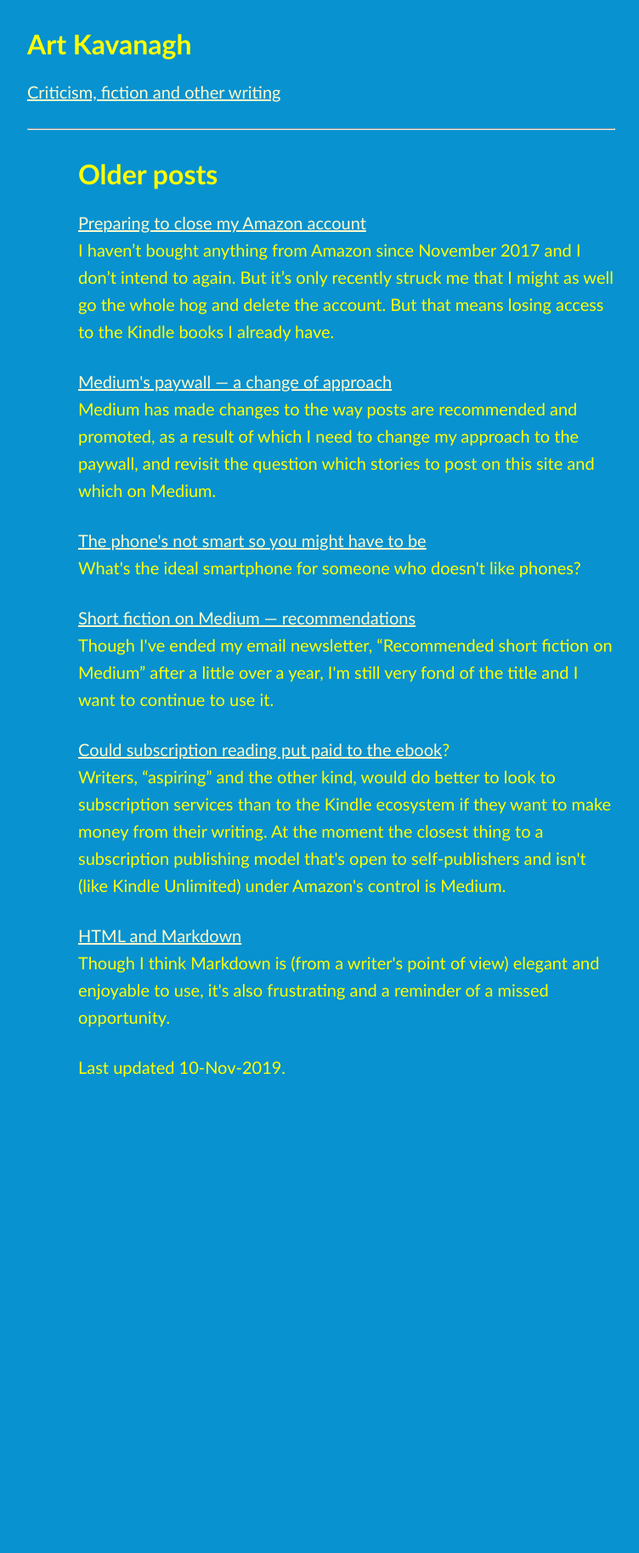
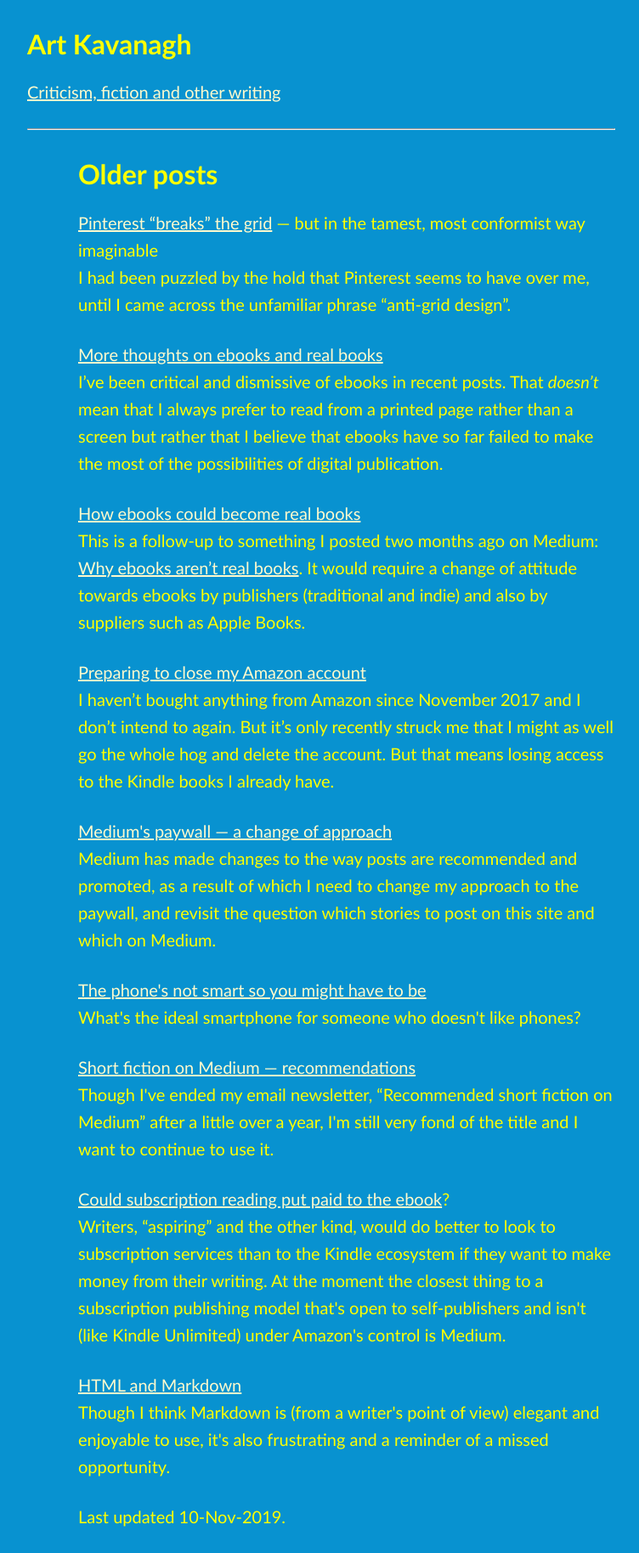
Before and after one commit to artkavanagh/github.io, a Jekyll site: the page older-posts.html, which Jekyll copies as it is, in a window 1280 px wide. Shown: the whole page at 85% size, without its empty margins (232-984 px from the left). Built offline with Jekyll 4.4.1, drawn with Linux system fonts in a browser that asks for light colours; before the commit the page ends 1299 px from its top, so only the background shows below that.

Commit message:
Update older-posts.html

```diff
--- a/older-posts.html
+++ b/older-posts.html
@@ -12,6 +12,15 @@
 <hr>
 </header>
 <h1>Older posts</h1>
+
+<p><a href="https://www.artkavanagh.ie/Pinterest-grid.html">Pinterest “breaks” the grid</a> — but in the tamest, most conformist way imaginable<br />
+I had been puzzled by the hold that Pinterest seems to have over me, until I came across the unfamiliar phrase “anti-grid design”.</p>
+
+<p><a href="https://www.artkavanagh.ie/ebooks-and-real-books.html">More thoughts on ebooks and real books</a><br />
+I’ve been critical and dismissive of ebooks in recent posts. That <em>doesn’t</em> mean that I always prefer to read from a printed page rather than a screen but rather that I believe that ebooks have so far failed to make the most of the possibilities of digital publication.</p>
+
+<p><a href="https://www.artkavanagh.ie/ebooks-could-be-real-books.html">How ebooks could become real books</a><br />
+This is a follow-up to something I posted two months ago on Medium: <a href="https://medium.com/p/9d3fac7aae42">Why ebooks aren’t real books</a>. It would require a change of attitude towards ebooks by publishers (traditional and indie) and also by suppliers such as Apple Books.</p>
 
 <p><a href="https://www.artkavanagh.ie/bye-bye-Amazon.html">Preparing to close my Amazon account</a><br />
 I haven’t bought anything from Amazon since November 2017 and I don’t intend to again. But it’s only recently struck me that I might as well go the whole hog and delete the account. But that means losing access to the Kindle books I already have.</p>
```
